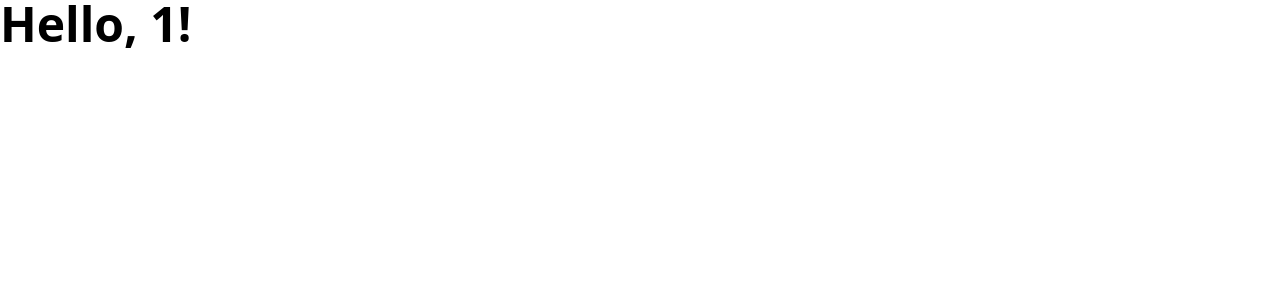
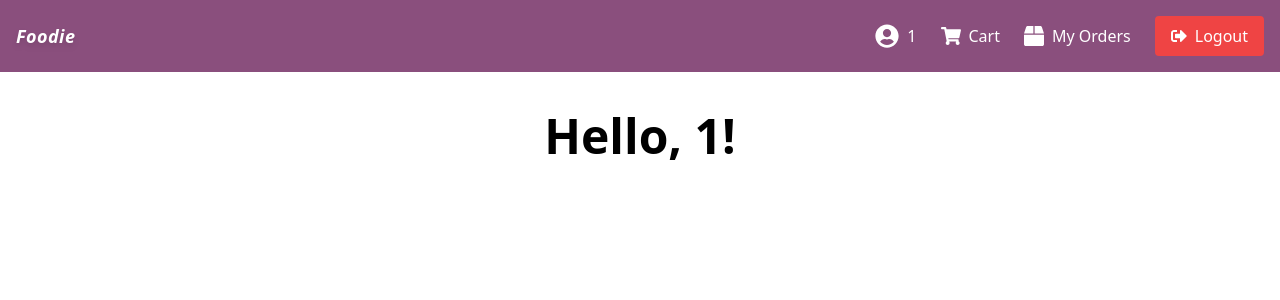
Before and after one commit to Dharsan8/Application, a React (Vite) app in the folder Frontend/myapp/: page /user/1 in a window 1280 px wide. Shown: the top 300 px of the page. Built offline with nearby package versions, Linux system fonts and the light colour scheme.

Commit message:
Customer components

```diff
--- a/Frontend/myapp/src/components/User/UserDashboard.jsx
+++ b/Frontend/myapp/src/components/User/UserDashboard.jsx
@@ -1,10 +1,65 @@
 import React from 'react';
-import { useParams } from 'react-router-dom';
+import { Link, useParams, useNavigate } from 'react-router-dom';
+import { FaShoppingCart, FaBox, FaUserCircle, FaSignOutAlt } from 'react-icons/fa';
+import { motion } from 'framer-motion'; // Import motion from framer-motion
+const UserDashboard = () => {
+    const { username } = useParams(); // Get username from URL
+    const navigate = useNavigate();
 
-const UserDashboard = () => {
-    const { username } = useParams();
+    const handleLogout = () => {
+        // Clear any stored auth data (if stored in localStorage/sessionStorage)
+        localStorage.removeItem('token');
+        navigate('/login'); // Redirect to login page
+    };
+
     return (
-        <h1 className="text-5xl font-bold">Hello, {username}!</h1>
+        <div>
+            {/* Navigation Bar */}
+            <nav className="bg-[#8A4F7D] text-white p-4 flex justify-between items-center">
+                <motion.h1
+                          initial={{ opacity: 0, x: -10 }}
+                          animate={{ opacity: 1, x: 0 }}
+                          transition={{ duration: 0.5 }}
+                          className="text-lg font-bold text-white-600 tracking-wide italic drop-shadow-md"
+                        >
+                          Foodie
+                        </motion.h1>
+
+                <div className="flex items-center space-x-6">
+                    {/* User Icon with Name */}
+                    <div className="flex items-center space-x-2">
+                        <FaUserCircle className="text-2xl" />
+                        <span>{username}</span>
+                    </div>
+
+                    {/* Add to Cart Button */}
+                    <Link to="/cart" className="flex items-center space-x-2">
+                        <FaShoppingCart className="text-xl" />
+                        <span>Cart</span>
+                    </Link>
+
+                    {/* My Orders Button */}
+                    <Link to="/order-history" className="flex items-center space-x-2">
+                        <FaBox className="text-xl" />
+                        <span>My Orders</span>
+                    </Link>
+
+                    {/* Logout Button */}
+                    <button
+                        onClick={handleLogout}
+                        className="flex items-center space-x-2 bg-red-500 px-4 py-2 rounded"
+                    >
+                        <FaSignOutAlt />
+                        <span>Logout</span>
+                    </button>
+                </div>
+            </nav>
+
+            {/* Welcome Message */}
+            <div className="text-center mt-10">
+                <h1 className="text-5xl font-bold">Hello, {username}!</h1>
+            </div>
+        </div>
     );
 }
 
```
Also changed, not shown: 1 other file (tests, documents, lock files or other folders).
